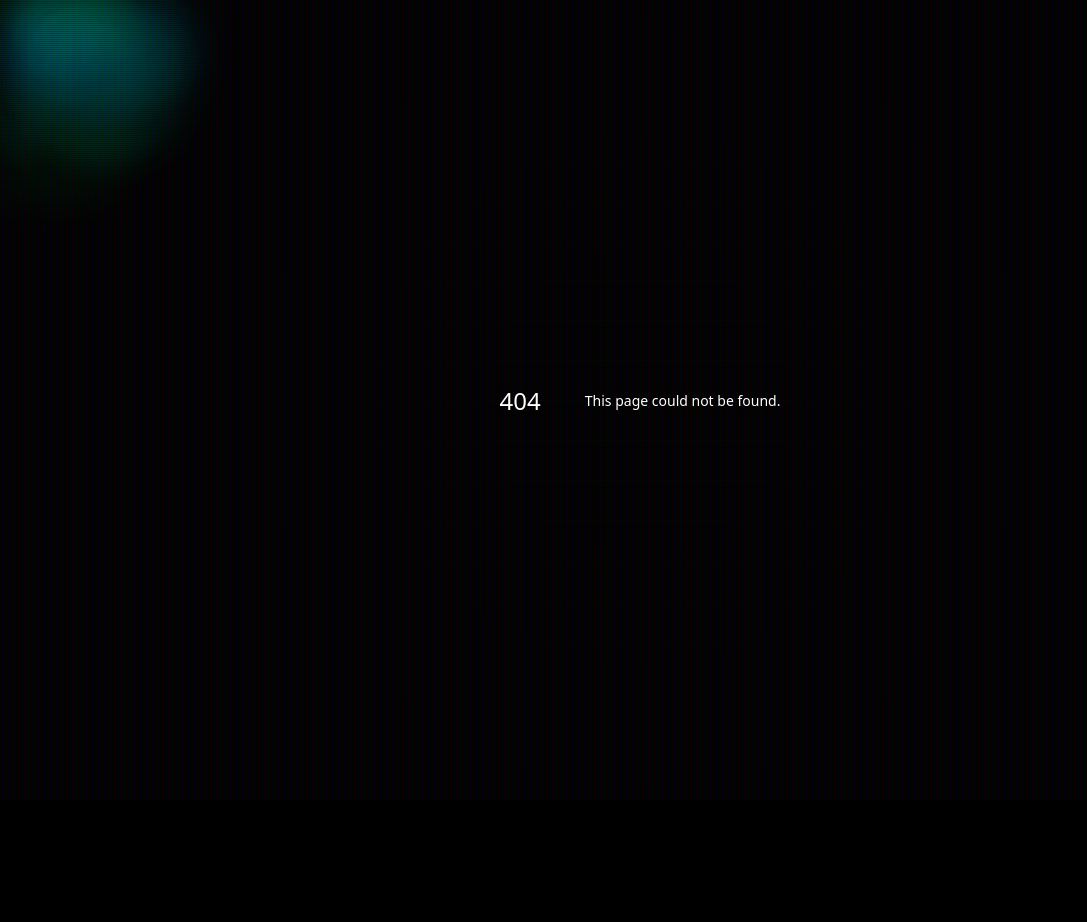
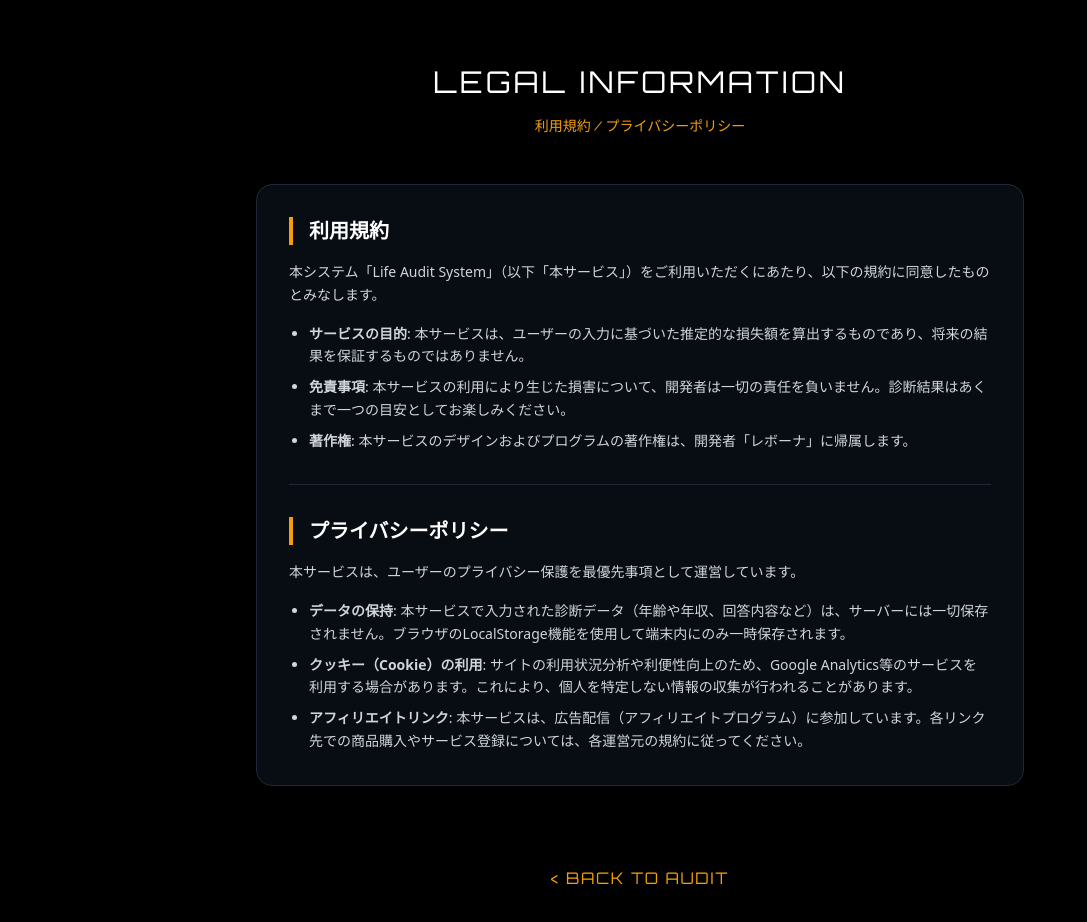
Before and after one commit to pokkori/life-audit-system, a Next.js app: page /legal in a window 1280 px wide. Before the commit this address had no page. Shown: the top 922 px of the page, without its empty margins (0-1087 px from the left). Before the commit the page ends 800 px from the top, so only its background shows below. Built offline with nearby package versions, Linux system fonts and the light colour scheme.

Commit message:
Add Legal page and footer links for compliance

```diff
--- /dev/null
+++ b/app/legal/page.tsx
@@ -0,0 +1,55 @@
+'use client';
+
+import Link from 'next/link';
+
+export default function LegalPage() {
+    return (
+        <div className="min-h-screen bg-black text-gray-300 py-16 px-4 font-sans">
+            <div className="max-w-3xl mx-auto space-y-12">
+                <header className="text-center space-y-4">
+                    <h1 className="text-3xl font-orbitron text-white tracking-widest">LEGAL INFORMATION</h1>
+                    <p className="text-amber-500 font-orbitron text-sm">利用規約 / プライバシーポリシー</p>
+                </header>
+
+                <section className="bg-gray-900/50 p-8 rounded-2xl border border-gray-800 space-y-8 backdrop-blur-sm">
+                    {/* 利用規約 */}
+                    <div className="space-y-4">
+                        <h2 className="text-xl font-bold text-white border-l-4 border-amber-500 pl-4">利用規約</h2>
+                        <div className="space-y-4 text-sm leading-relaxed">
+                            <p>本システム「Life Audit System」（以下「本サービス」）をご利用いただくにあたり、以下の規約に同意したものとみなします。</p>
+                            <ul className="list-disc pl-5 space-y-2">
+                                <li><strong>サービスの目的</strong>: 本サービスは、ユーザーの入力に基づいた推定的な損失額を算出するものであり、将来の結果を保証するものではありません。</li>
+                                <li><strong>免責事項</strong>: 本サービスの利用により生じた損害について、開発者は一切の責任を負いません。診断結果はあくまで一つの目安としてお楽しみください。</li>
+                                <li><strong>著作権</strong>: 本サービスのデザインおよびプログラムの著作権は、開発者「レボーナ」に帰属します。</li>
+                            </ul>
+                        </div>
+                    </div>
+
+                    <hr className="border-gray-800" />
+
+                    {/* プライバシーポリシー */}
+                    <div className="space-y-4">
+                        <h2 className="text-xl font-bold text-white border-l-4 border-amber-500 pl-4">プライバシーポリシー</h2>
+                        <div className="space-y-4 text-sm leading-relaxed">
+                            <p>本サービスは、ユーザーのプライバシー保護を最優先事項として運営しています。</p>
+                            <ul className="list-disc pl-5 space-y-2">
+                                <li><strong>データの保持</strong>: 本サービスで入力された診断データ（年齢や年収、回答内容など）は、サーバーには一切保存されません。ブラウザのLocalStorage機能を使用して端末内にのみ一時保存されます。</li>
+                                <li><strong>クッキー（Cookie）の利用</strong>: サイトの利用状況分析や利便性向上のため、Google Analytics等のサービスを利用する場合があります。これにより、個人を特定しない情報の収集が行われることがあります。</li>
+                                <li><strong>アフィリエイトリンク</strong>: 本サービスは、広告配信（アフィリエイトプログラム）に参加しています。各リンク先での商品購入やサービス登録については、各運営元の規約に従ってください。</li>
+                            </ul>
+                        </div>
+                    </div>
+                </section>
+
+                <footer className="text-center pt-8">
+                    <Link
+                        href="/"
+                        className="text-amber-500 hover:text-amber-400 transition-colors duration-200 font-orbitron tracking-widest"
+                    >
+                        &lt; BACK TO AUDIT
+                    </Link>
+                </footer>
+            </div>
+        </div>
+    );
+}
--- a/components/ui/CreatorProfile.tsx
+++ b/components/ui/CreatorProfile.tsx
@@ -1,4 +1,6 @@
 'use client';
+
+import Link from 'next/link';
 
 export function CreatorProfile() {
     return (
@@ -23,6 +25,14 @@ export function CreatorProfile() {
                     このシステムは、レボーナの独断と偏見、そして1ナノグラムの良心によって爆誕しました。<br />
                     あなたの「明日から本気出す」というファンタジーが生み出した、無慈悲な損失額という名の現実をデバッグします。
                 </p>
+                <div className="mt-8 flex justify-center gap-6">
+                    <Link
+                        href="/legal"
+                        className="text-[10px] text-gray-600 hover:text-amber-500 transition-colors duration-200 font-orbitron tracking-widest"
+                    >
+                        PRIVACY & TERMS
+                    </Link>
+                </div>
             </div>
         </div>
     );
```
